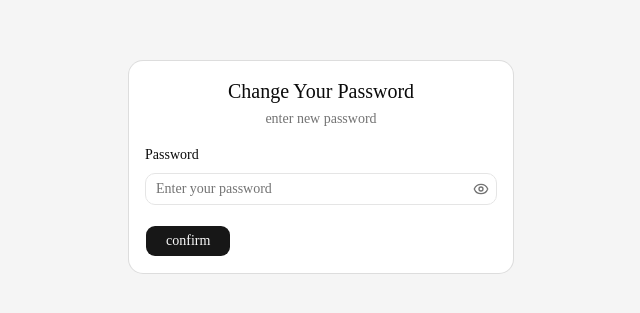
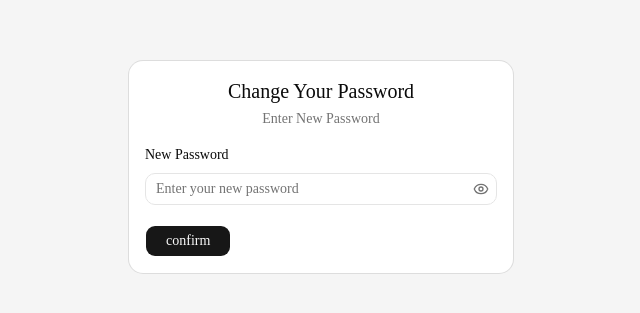
Before and after one commit to Denish648/practice-real-estate, a Next.js app: page /change-password in a window 1280 px wide. Shown: the part 233-546 px from the top of the page, without its empty margins (319-959 px from the left). Built offline with nearby package versions, Linux system fonts and the light colour scheme.

Commit message:
fix: removed bun.lockb and chaged label to new password

```diff
--- a/app/(auth)/change-password/page.tsx
+++ b/app/(auth)/change-password/page.tsx
@@ -8,7 +8,7 @@ import {
   CardHeader,
   CardTitle,
 } from "@/components/ui/card"
-import { Field, FieldLabel } from "@/components/ui/field"
+import { FieldLabel } from "@/components/ui/field"
 import { Input } from "@/components/ui/input"
 import { changePasswordSchema } from "@/lib/validations/auth"
 import { Eye, EyeOff } from "lucide-react"
@@ -62,7 +62,7 @@ export default function ChangePassword() {
           <Card>
             <CardHeader className="text-center">
               <CardTitle className="text-xl">Change Your Password</CardTitle>
-              <CardDescription>enter new password</CardDescription>
+              <CardDescription>Enter New Password</CardDescription>
             </CardHeader>
             <CardContent>
               <form
@@ -70,12 +70,12 @@ export default function ChangePassword() {
                 className="flex flex-col gap-5"
               >
                 <div className="w-full max-w-sm space-y-2">
-                  <FieldLabel htmlFor="password">Password</FieldLabel>
+                  <FieldLabel htmlFor="new-password">New Password</FieldLabel>
                   <div className="relative">
                     <Input
                       className="bg-background"
                       id="password-toggle"
-                      placeholder="Enter your password"
+                      placeholder="Enter your new password"
                       value={newPassword}
                       onChange={(e) => onChangeText(e)}
                       type={showPassword ? "text" : "password"}
```
Also changed, not shown: 1 other file (tests, documents, lock files or other folders).
